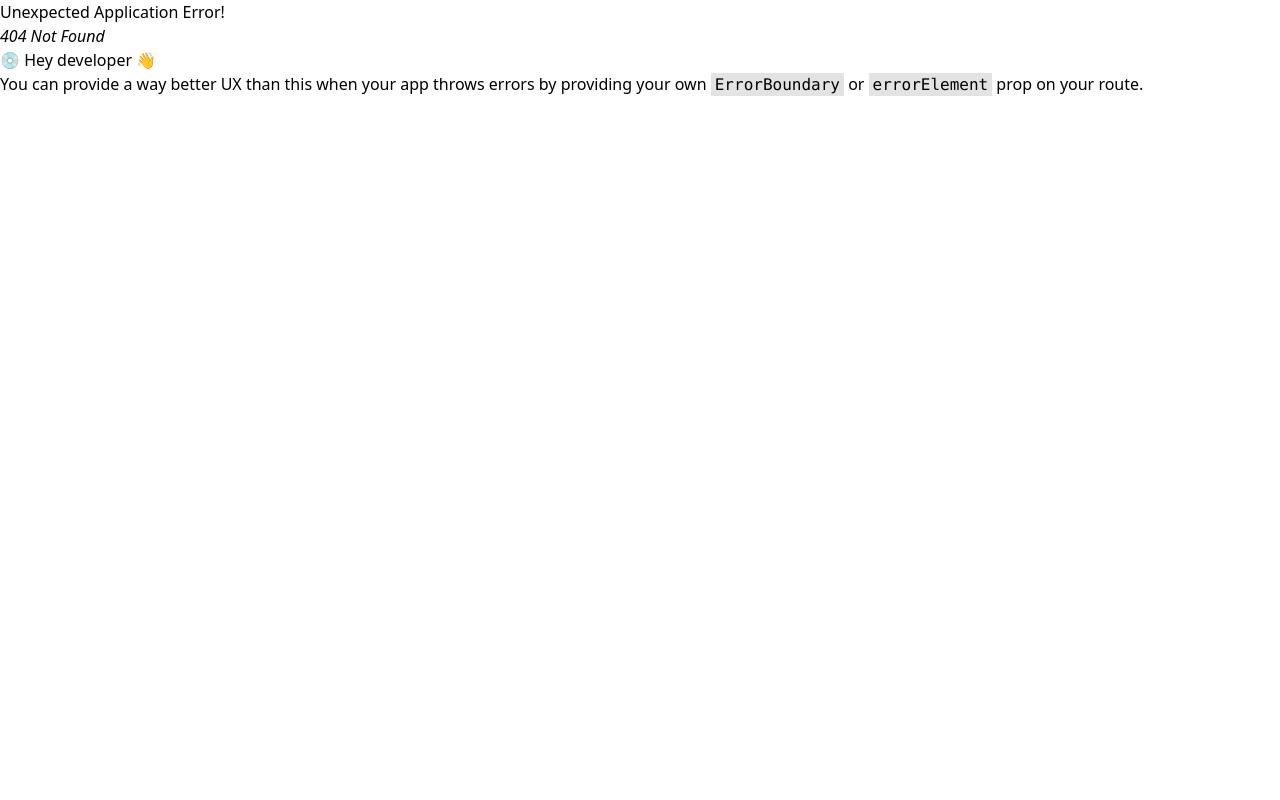
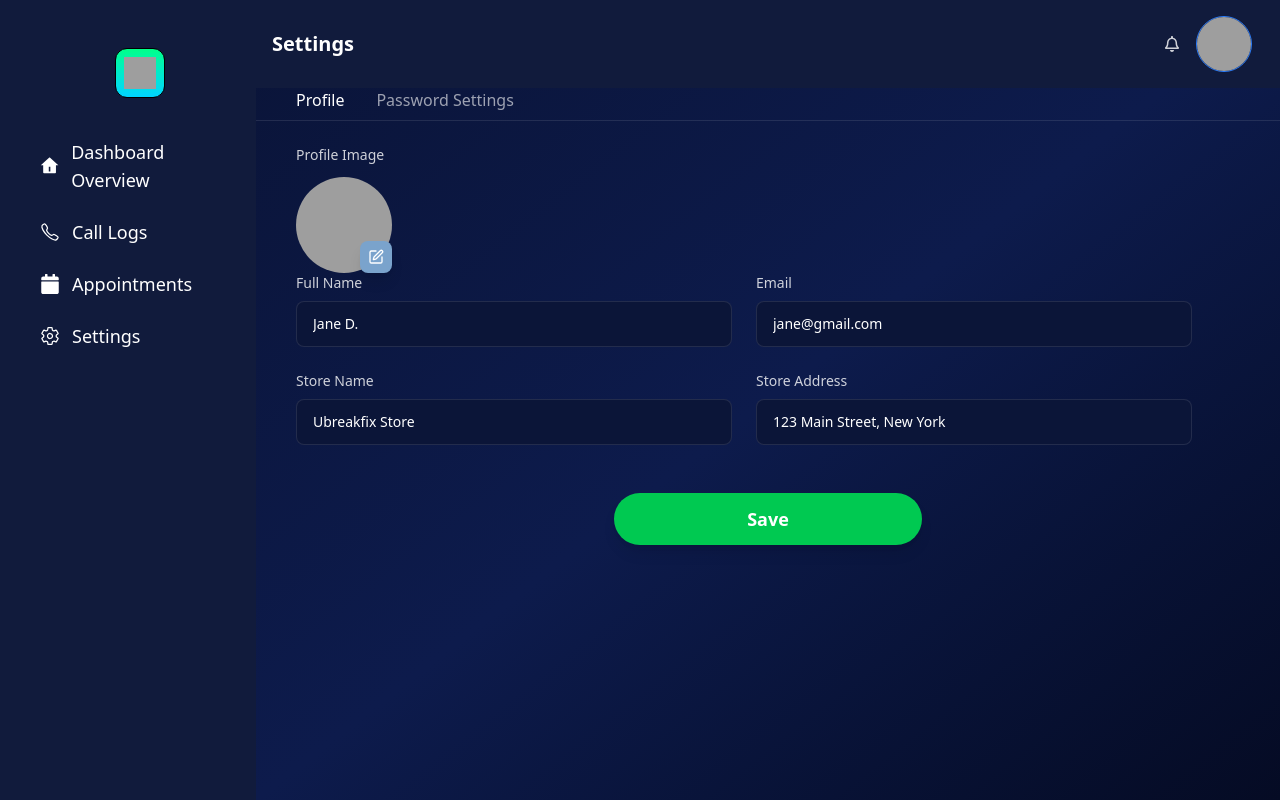
Before and after one commit to Nadimmo/FrontEnd-Task-, a React (Vite) app: page /Profile in a window 1280 px wide. Before the commit this address had no page. Built offline with nearby package versions, Linux system fonts and the light colour scheme; grey boxes are pictures that could not be loaded.

Commit message:
create profile page

```diff
--- a/package.json
+++ b/package.json
@@ -11,6 +11,7 @@
   },
   "dependencies": {
     "@tailwindcss/vite": "^4.1.18",
+    "lucide-react": "^0.563.0",
     "react": "^19.2.0",
     "react-dom": "^19.2.0",
     "react-icons": "^5.5.0",
--- a/src/Route/Route.jsx
+++ b/src/Route/Route.jsx
@@ -3,6 +3,7 @@ import { createBrowserRouter } from 'react-router-dom';
 import Root from '../Root/Root';
 import Dashboard from '../pages/Dashboard/Dashboard';
 import Settings from '../pages/Settings/Settings';
+import Profile from '../pages/Settings/Profile';
 
 const Route = createBrowserRouter([
   {
@@ -18,7 +19,10 @@ const Route = createBrowserRouter([
             path: '/settings',
             element: <Settings></Settings>
         },
-
+        {
+            path: '/Profile',
+            element: <Profile></Profile>
+        }
     ]
   },
 ]);
--- a/src/compnents/DHeader.jsx
+++ b/src/compnents/DHeader.jsx
@@ -13,7 +13,7 @@ const DHeader = ({text}) => {
           <img
             src="/src/assets/Avatar.png"
             alt="User"
-            className="w-9 h-9 rounded-full border border-[#2B7FFF]"
+            className="w-14 h-14 rounded-full border border-[#2B7FFF]"
           />
         </div>
       </div>
--- /dev/null
+++ b/src/pages/Settings/Profile.jsx
@@ -0,0 +1,101 @@
+import { Pencil, Square, SquarePen } from "lucide-react";
+import DHeader from "../../compnents/DHeader";
+
+function Profile() {
+  return (
+    <div className="min-h-screen bg-gradient-to-br from-[#0a1438] via-[#0d1b4c] to-[#050b24] text-white ">
+      <DHeader text={"Settings"}></DHeader>
+
+      {/* Tabs */}
+      <div className="flex gap-8 border-b border-white/10 pb-2 pl-10">
+        <button className="text-white font-medium ">
+          Profile
+        </button>
+        <button className="text-white/60 hover:text-white transition">
+          Password Settings
+        </button>
+      </div>
+      <div className="pl-10">
+        {/* Profile Image */}
+        <div className="mt-6">
+          <p className="mb-3 text-sm text-white/80">Profile Image</p>
+          <div className="relative w-24 h-24">
+            <img
+              src="/src/assets/Avatar.png"
+              alt="Profile"
+              className="w-24 h-24 rounded-full "
+            />
+            <button className="absolute bottom-0 right-0 bg-[#7AA3CC] p-2 rounded-lg shadow-lg">
+              <SquarePen size={16} />
+            </button>
+          </div>
+        </div>
+
+        {/* Form */}
+        <div className="grid grid-cols-1 md:grid-cols-2 gap-6 max-w-4xl">
+          <div>
+            <label className="block text-sm text-white/80 mb-2">
+              Full Name
+            </label>
+            <input
+              type="text"
+              defaultValue="Jane D."
+              className="w-full px-4 py-3 text-sm rounded-lg bg-[#0b1538]
+                       border border-white/10 focus:outline-none
+                       focus:ring-2 focus:ring-blue-500"
+            />
+          </div>
+
+          <div>
+            <label className="block text-sm text-white/80 mb-2">Email</label>
+            <input
+              type="email"
+              defaultValue="jane@gmail.com"
+              className="w-full px-4 py-3 text-sm rounded-lg bg-[#0b1538]
+                       border border-white/10 focus:outline-none
+                       focus:ring-2 focus:ring-blue-500"
+            />
+          </div>
+
+          <div>
+            <label className="block text-sm text-white/80 mb-2">
+              Store Name
+            </label>
+            <input
+              type="text"
+              defaultValue="Ubreakfix Store"
+              className="w-full px-4 py-3 text-sm rounded-lg bg-[#0b1538]
+                       border border-white/10 focus:outline-none
+                       focus:ring-2 focus:ring-blue-500"
+            />
+          </div>
+
+          <div>
+            <label className="block text-sm text-white/80 mb-2">
+              Store Address
+            </label>
+            <input
+              type="text"
+              defaultValue="123 Main Street, New York"
+              className="w-full px-4 py-3 text-sm rounded-lg bg-[#0b1538]
+                       border border-white/10 focus:outline-none
+                       focus:ring-2 focus:ring-blue-500"
+            />
+          </div>
+        </div>
+      </div>
+
+      {/* Save Button */}
+      <div className="mt-12 flex justify-center ">
+        <button
+          className="px-16 py-3 rounded-full w-[30%] bg-green-500
+                     font-semibold text-lg hover:bg-green-400
+                     transition shadow-lg"
+        >
+          Save
+        </button>
+      </div>
+    </div>
+  );
+}
+export default Profile;
--- a/src/pages/Settings/Settings.jsx
+++ b/src/pages/Settings/Settings.jsx
@@ -1,13 +1,14 @@
 import React from "react";
 import DHeader from "../../compnents/DHeader";
+import { Link } from "react-router-dom";
 
 const Settings = () => {
   return (
-    <div className=" bg-gradient-to-r from-[#101b43]  via-[#152353] to-[#131e43] h-screen">
+    <div className=" bg-gradient-to-br from-[#0a1438] via-[#0d1b4c] to-[#050b24] h-screen">
       <DHeader text={"Settings"}></DHeader>
-      <div className="mt-4 pl-4">
+      <div className="mt-4 pl-10">
         <div className="flex gap-x-6">
-          <h3>Profile</h3>
+          <Link to={"/Profile"}>Profile</Link>
           <h3>Password Settings</h3>
         </div>
         <p className="text-sm mt-6 mb-4">Profile Images</p>
@@ -18,9 +19,9 @@ const Settings = () => {
             className="w-24 h-24 rounded-full border border-[#2B7FFF]"
           />
 
-          <button className="text-xs px-4 py-1.5 mt-8 rounded-full border border-[#2B7FFF] bg-[#152252] hover:bg-[#1C2A52] transition">
+          <Link to={"/Profile"} className="text-xs px-4 py-1.5 mt-8 rounded-full border border-[#2B7FFF] bg-[#152252] hover:bg-[#1C2A52] transition">
             Edit Profile
-          </button>
+          </Link>
         </div>
         {/* Info Fields */}
         {/* Info Fields */}
```
Also changed, not shown: 1 other file (tests, documents, lock files or other folders).
